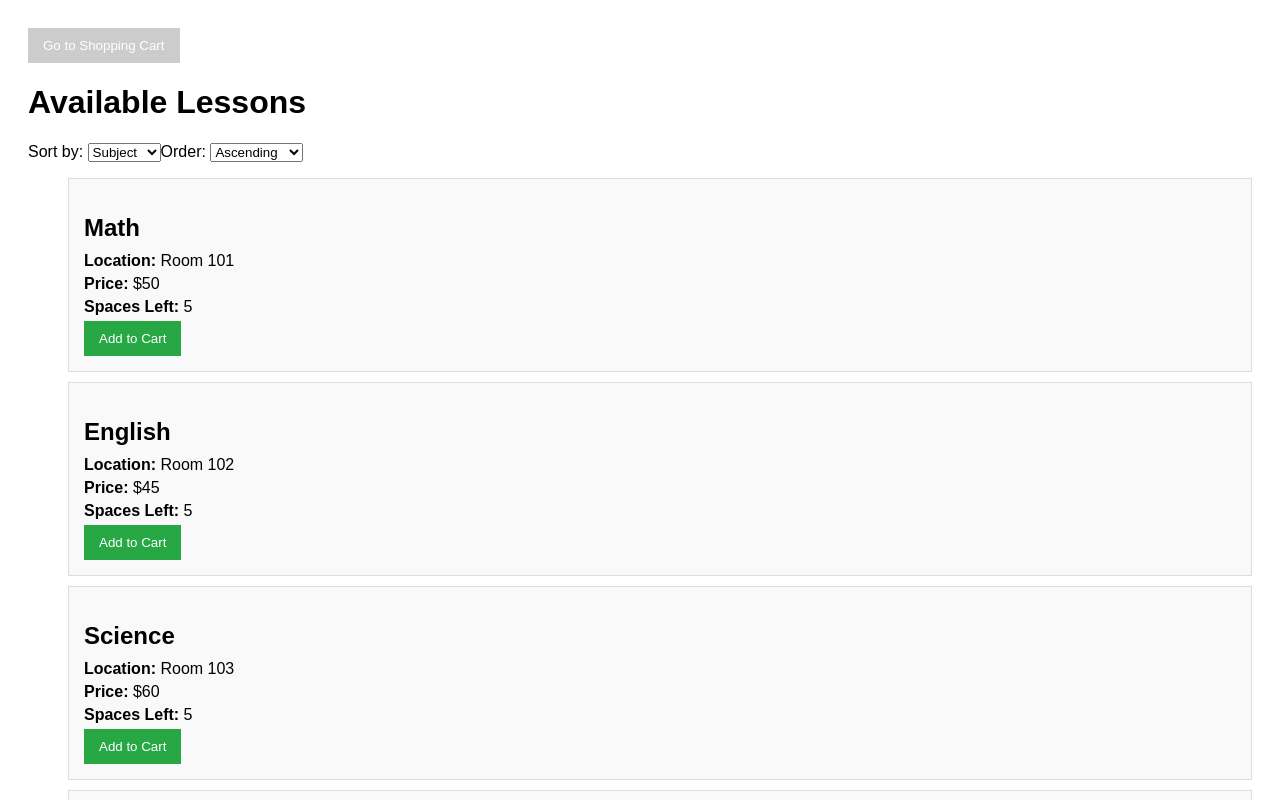
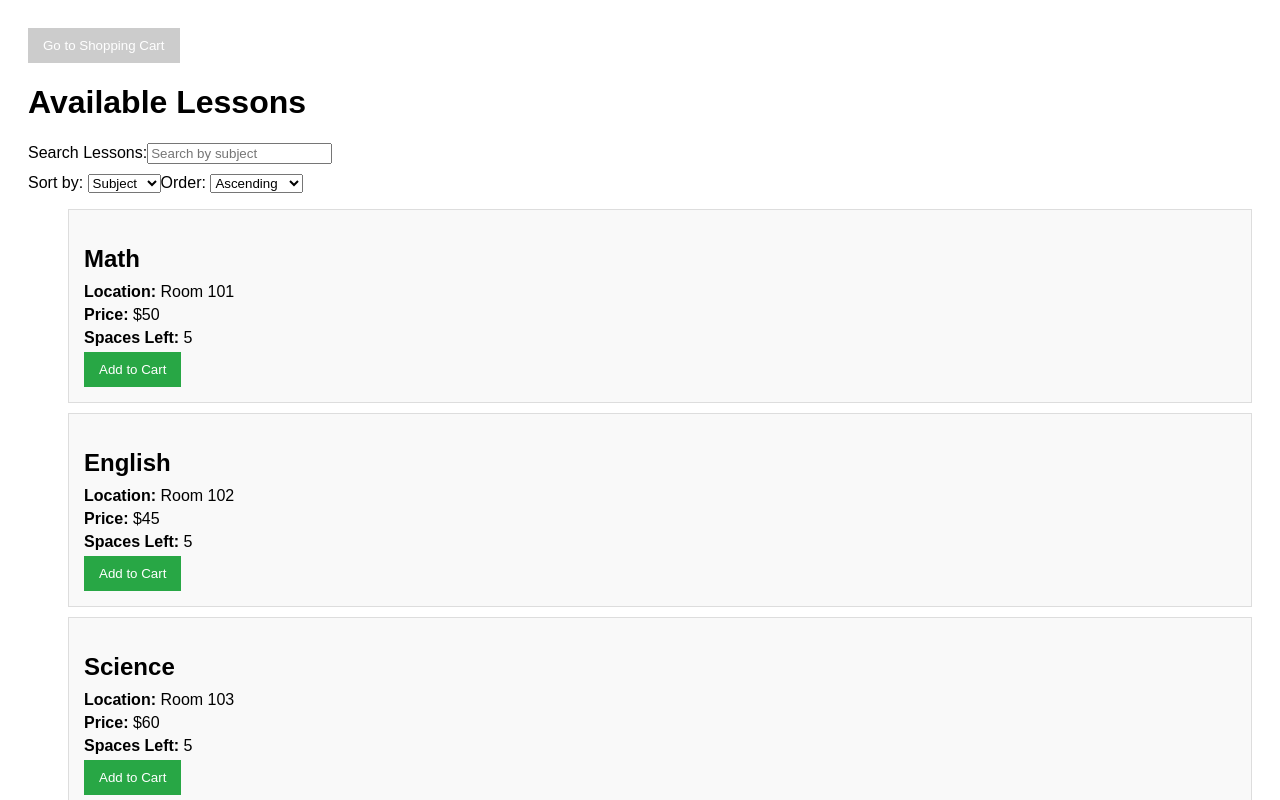
Before and after one commit to Berzerk04/vue-lesson-cart-app, a Vue app in the folder vue-lesson-cart-app/: page / in a window 1280 px wide. Shown: the top 800 px of the page. Built offline with nearby package versions, Linux system fonts and the light colour scheme.

Commit message:
Updated code with Search Feature (Without Comments)

```diff
--- a/vue-lesson-cart-app/src/components/mainproject.vue
+++ b/vue-lesson-cart-app/src/components/mainproject.vue
@@ -1,84 +1,53 @@
 <template>
   <div class="app">
-      <!-- Button to Toggle Between Lesson List and Shopping Cart View -->
-      <!-- @click="toggleCart" is a click event that triggers the toggleCart method to switch views -->
-      <!-- :disabled is a dynamic attribute that disables the button if certain conditions are met:
-          - The button is disabled only when the cart is empty (cart.length === 0) and the user is on the lesson page (!showCart).
-          - If the user is on the cart page (showCart is true), the button remains active, allowing a return to lessons even if the cart is empty. -->
+    <!-- Shopping Cart Button -->
     <button
       @click="toggleCart"
       :disabled="!showCart && cart.length === 0"
       class="cart-toggle-btn"
     >
-        <!-- Button Text Changes Based on Current View -->
-        <!-- If showCart is true (user is viewing the cart), the button text shows "Back to Lessons".
-            Otherwise, if showCart is false (user is viewing lessons), the text displays "Go to Shopping Cart". -->
       {{ showCart ? "Back to Lessons" : "Go to Shopping Cart" }}
     </button>
 
-  <!-- Lesson Page Section -->
-  <!-- Only displays this section if showCart is false, meaning the user is not viewing the cart page -->
+    <!-- Lesson Page -->
     <div v-if="!showCart" class="lesson-list">
-
-    <!-- Main Heading for Available Lessons -->
       <h1>Available Lessons</h1>
 
+      <!-- Search Section -->
+      <div class="search-section">
+        <label for="search">Search Lessons:</label>
+        <input
+          type="text"
+          v-model="searchQuery"
+          placeholder="Search by subject"
+          @input="filterLessons"
+        />
+      </div>
+
       <!-- Sorting Section -->
-    <!-- This section allows the user to sort the lessons by various attributes -->
       <div class="sort-options">
-
-      <!-- Label for Sort Attribute Dropdown -->
         <label for="sort-by">Sort by: </label>
-
-      <!-- Dropdown to Select the Attribute to Sort By -->
-      <!-- v-model="sortAttribute" binds the selected value to the sortAttribute data property, allowing it to be tracked in the component's state -->
-      <!-- @change="sortLessons" triggers the sortLessons method whenever a new attribute is selected, reordering the list accordingly -->
         <select v-model="sortAttribute" @change="sortLessons">
-        <!-- Option to Sort by Subject -->
           <option value="subject">Subject</option>
-        <!-- Option to Sort by Location -->
           <option value="location">Location</option>
-        <!-- Option to Sort by Price -->
           <option value="price">Price</option>
-        <!-- Option to Sort by Available Spaces -->
           <option value="spaces">Spaces</option>
         </select>
 
-      <!-- Label for Sort Order Dropdown -->
         <label for="sort-order">Order: </label>
-
-      <!-- Dropdown to Select the Sorting Order (Ascending or Descending) -->
-      <!-- v-model="sortOrder" binds the selected value to the sortOrder data property to track the selected order -->
-      <!-- @change="sortLessons" triggers the sortLessons method whenever the order changes, applying the selected order to the sorting process -->
         <select v-model="sortOrder" @change="sortLessons">
-        <!-- Option to Sort in Ascending Order -->
           <option value="asc">Ascending</option>
-        <!-- Option to Sort in Descending Order -->
           <option value="desc">Descending</option>
         </select>
-
-    </div> <!-- End of Sorting Section -->
-  </div> <!-- End of Lesson Page Section -->
+      </div>
 
       <ul>
-    <!-- Loop through each lesson in the lessons array to display its details -->
-    <li v-for="lesson in lessons" :key="lesson.id" class="lesson-item">
-
-      <!-- Display the subject of the lesson as a heading -->
+        <li v-for="lesson in filteredLessons" :key="lesson.id" class="lesson-item">
           <h2>{{ lesson.subject }}</h2>
-
-      <!-- Display the location of the lesson -->
           <p><strong>Location:</strong> {{ lesson.location }}</p>
-
-      <!-- Display the price of the lesson -->
           <p><strong>Price:</strong> ${{ lesson.price }}</p>
-
-      <!-- Display the number of spaces left for the lesson -->
           <p><strong>Spaces Left:</strong> {{ lesson.spaces }}</p>
-
-      <!-- Button to add the lesson to the cart -->
-      <!-- @click="addToCart(lesson)" triggers the addToCart method with the selected lesson as a parameter -->
-      <!-- :disabled="lesson.spaces === 0" disables the button if no spaces are left for the lesson, preventing users from adding it to the cart -->
+          <!-- Add to Cart Button -->
           <button
             @click="addToCart(lesson)"
             :disabled="lesson.spaces === 0"
@@ -86,96 +55,55 @@
           >
             Add to Cart
           </button>
-
         </li>
       </ul>
     </div>
-<!-- Cart Page Section -->
-<!-- This section displays the shopping cart if showCart is true, indicating the user is viewing their cart -->
+
+    <!-- Cart Page -->
     <div v-if="showCart" class="cart-page">
-
-  <!-- Main Heading for the Cart Page -->
       <h1>Your Shopping Cart</h1>
-
-  <!-- Message for an Empty Cart -->
-  <!-- Displays "Your cart is empty." if there are no items in the cart (cart.length is 0) -->
       <p v-if="cart.length === 0">Your cart is empty.</p>
-
-  <!-- List of Items in the Cart -->
       <ul>
-    <!-- Loops through each item in the cart array to display details for each one -->
         <li v-for="(item, index) in cart" :key="item.id" class="cart-item">
-
-      <!-- Display the subject of the lesson added to the cart -->
           <h2>{{ item.subject }}</h2>
-
-      <!-- Display the price of the lesson in the cart -->
           <p><strong>Price:</strong> ${{ item.price }}</p>
-
-      <!-- Button to Remove the Lesson from the Cart -->
-      <!-- @click="removeFromCart(item, index)" triggers the removeFromCart method, passing both the item and its index to remove it from the cart array -->
+          <!-- Remove from Cart Button -->
           <button @click="removeFromCart(item, index)" class="remove-btn">
             Remove from Cart
           </button>
-
         </li>
       </ul>
-
-  <!-- Total Price Display -->
-  <!-- Shows the total price of items in the cart if the cart contains at least one item -->
       <p v-if="cart.length > 0"><strong>Total:</strong> ${{ totalPrice }}</p>
 
-</div> <!-- End of Cart Page Section -->
-
-<!-- Checkout Form Section -->
+      <!-- Checkout Form -->
       <div class="checkout-form">
-
-  <!-- Heading for the Checkout Section -->
         <h2>Checkout</h2>
-
-  <!-- Form for User Checkout Information -->
-  <!-- @submit.prevent="submitOrder" prevents the default form submission and triggers the submitOrder method to handle order submission -->
         <form @submit.prevent="submitOrder">
-
-    <!-- First Name Field -->
           <label for="firstName">First Name:</label>
-    <!-- v-model="firstName" binds the input to the firstName data property, updating its value dynamically -->
-    <!-- @input="validateForm" triggers the validateForm method whenever the input changes, allowing for form validation in real-time -->
           <input type="text" v-model="firstName" @input="validateForm" />
 
-    <!-- Last Name Field -->
           <label for="lastName">Last Name:</label>
-    <!-- Similar to First Name: binds the input to lastName and triggers validation on input -->
           <input type="text" v-model="lastName" @input="validateForm" />
 
-    <!-- Email Field -->
           <label for="email">Email:</label>
-    <!-- v-model binds to email data property and validateForm checks for proper format -->
           <input type="email" v-model="email" @input="validateForm" />
 
-    <!-- Address Field -->
           <label for="address">Address:</label>
-    <!-- Collects the user's address, with real-time validation -->
           <input type="text" v-model="address" @input="validateForm" />
 
-    <!-- City Field -->
           <label for="city">City:</label>
-    <!-- Collects the city and updates city property in data -->
           <input type="text" v-model="city" @input="validateForm" />
 
-    <!-- Phone Field -->
           <label for="phone">Phone:</label>
-    <!-- Bound to phone property and checked for numeric format by validateForm -->
           <input type="text" v-model="phone" @input="validateForm" />
 
-    <!-- Submit Button for Checkout -->
-    <!-- :disabled="!isCheckoutEnabled" disables the button unless all required fields are valid as checked by validateForm -->
           <button type="submit" :disabled="!isCheckoutEnabled" class="checkout-btn">
             Checkout
           </button>
-
         </form>
-</div> <!-- End of Checkout Form Section -->
+      </div>
+    </div>
+  </div>
 </template>
 
 <script>
@@ -205,6 +133,8 @@
       city: '',
       phone: '',
       isCheckoutEnabled: false,
+      searchQuery: '', // Holds the search term entered by the user
+      filteredLessons: [] // Array to store lessons filtered by search term
     };
   },
   computed: {
@@ -230,7 +160,7 @@
       const attribute = this.sortAttribute;
       const order = this.sortOrder;
 
-        this.lessons.sort((a, b) => {
+      this.filteredLessons.sort((a, b) => {
         let comparison = 0;
         if (a[attribute] < b[attribute]) {
           comparison = -1;
@@ -264,7 +194,18 @@
       this.city = '';
       this.phone = '';
       this.isCheckoutEnabled = false;
+    },
+    filterLessons() {
+      // Filters lessons based on the searchQuery and stores results in filteredLessons
+      const query = this.searchQuery.toLowerCase();
+      this.filteredLessons = this.lessons.filter((lesson) =>
+        lesson.subject.toLowerCase().includes(query)
+      );
     }
+  },
+  mounted() {
+    // Initialize filteredLessons to show all lessons on page load
+    this.filteredLessons = this.lessons;
   }
 };
 </script>
@@ -277,6 +218,10 @@
 
 .lesson-list, .cart-page {
   margin-top: 20px;
+}
+
+.search-section {
+  margin: 10px 0;
 }
 
 .lesson-item, .cart-item {
```
Lines whose indentation alone changed are shown as unchanged.
